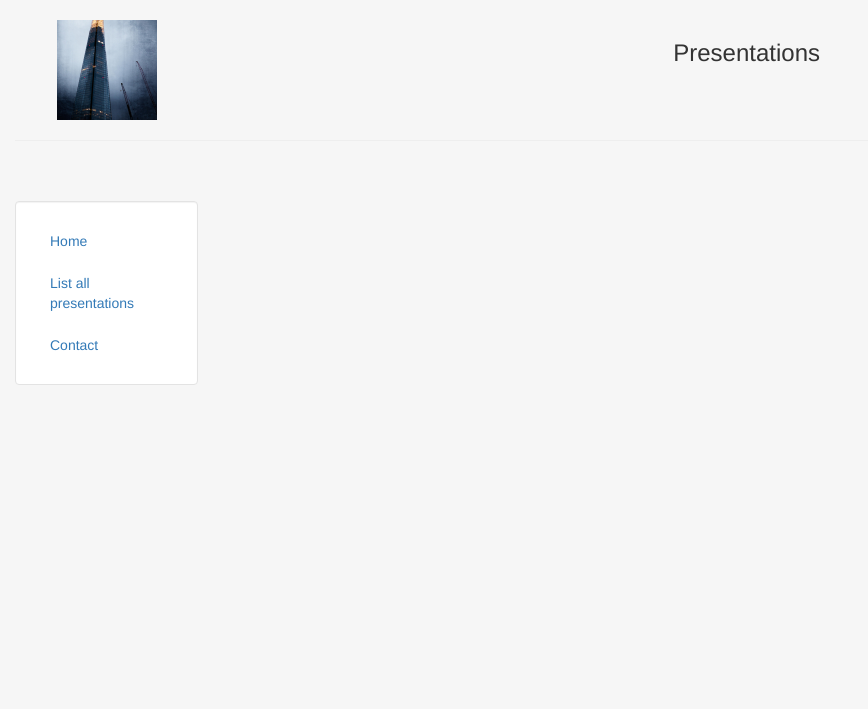
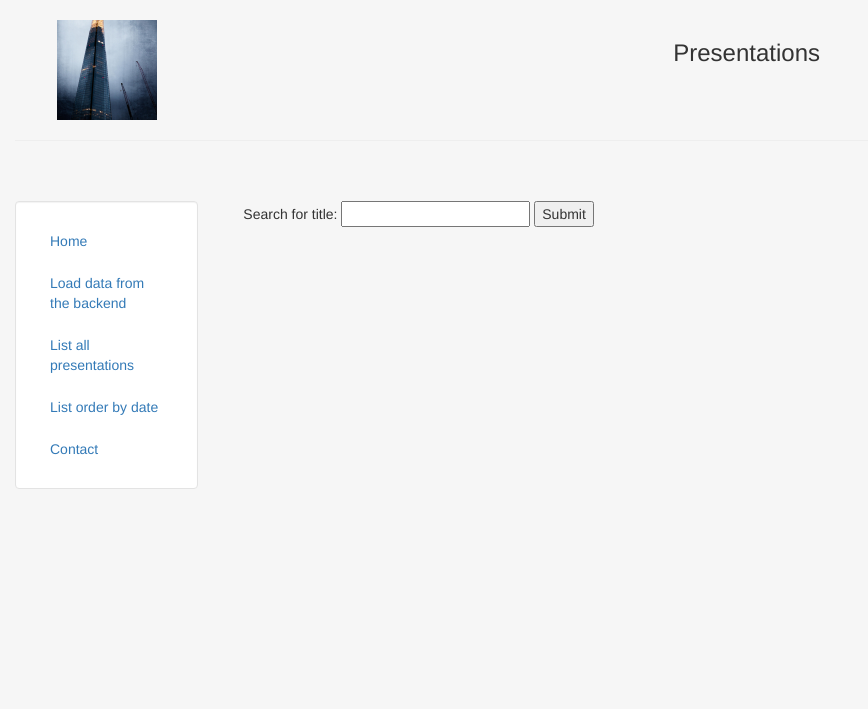
Before and after one commit to prezihomework/prezi-processor, a Django app: page /processor/search/sortByDate in a window 1280 px wide. Shown: the top 709 px of the page, without its empty margins (0-868 px from the left). Run offline with Django 3.2, Linux system fonts and the light colour scheme; data that the repository does not hold is empty; some libraries are stand-ins or nearby versions.

Commit message:
Implement List order by date functionality

```diff
--- /dev/null
+++ b/processor/templates/processor/deserialize.html
@@ -0,0 +1,5 @@
+{% extends "processor/header.html" %}
+
+{% block content %}
+    <p> The data loading has finished. :)</p>
+{% endblock %}
--- a/processor/templates/processor/header.html
+++ b/processor/templates/processor/header.html
@@ -39,7 +39,9 @@
 			<div class="well bs-sidebar" id="sidebar" style="background-color:#fff">
 			  <ul class="nav nav-pills nav-stacked">
 				<li><a href='/processor'>Home</a></li>
+                <li><a href='/processor/deserialize'>Load data from the backend</a></li>
 				<li><a href='/processor/search/'>List all presentations</a></li>
+                <li><a href='/processor/search/sortByDate'>List order by date</a></li>
 				<li><a href='/processor/contact/'>Contact</a></li>
 			  </ul>
 			</div>
--- a/processor/templates/processor/search.html
+++ b/processor/templates/processor/search.html
@@ -1,18 +1,21 @@
 {% extends "processor/header.html" %}
 {% block content %}
 
-    <table style="width:80%">
+    <form action="/processor/search">
+        Search for title: <input type="text" name="searchfield">
+        <input type="submit" value="Submit"><br><br>
+    </form>
+
+    <table class="body" style="">
         {% for prezi in object_list %}
               <tr>
-                <td><h5>{{ prezi.pub_date|date:"Y-m-d" }}<a href="/processor/search/{{prezi.title}}">  {{ prezi.title }}</a></h5></td>
+                <td><h5>{{ prezi.pub_date|date:"Y-m-d" }}<a href="/processor/search/?{{prezi.title}}">  {{ prezi.title }}</a></h5></td>
                 <td>ID: {{ prezi.id }}</td>
                 <td>Thumbnail: {{ prezi.thumbnail }}</td>
-                <td>Creator name: {{ creator.name }}</td>
-                <td>Creator profile URL: {{ creator.profileUrl }}</td>
+                <td>Creator name: {{ prezi.creator.name }}</td>
+                <td>Creator profile URL: {{ prezi.creator.profileUrl }}</td>
               </tr>
         {% endfor %}
     </table>
 
-    <h3><a href="/search/{{prezi.id}}">{{ prezi.title}}</a></h3>
-
 {% endblock %}
--- a/processor/urls.py
+++ b/processor/urls.py
@@ -8,9 +8,12 @@ urlpatterns = [
                 url(r'^$', views.index, name='home'),
                 url(r'^contact/', views.contact, name='processor/contact.html'),
                 url(r'^test/', views.test, name='processor/test.html'),
-                url(r'^search/', ListView.as_view(
+                url(r'^search/$', ListView.as_view(
                                     queryset=Prezi.objects.all(),
                                     template_name="processor/search.html")),
+                url(r'^search/sortByDate', ListView.as_view(
+                    queryset=Prezi.objects.all().order_by('pub_date'),
+                    template_name="processor/search.html")),
                 url(r'^list/', views.list, name='processor/list.html'),
                 url(r'^deserialize/', views.deserialize, name='processor/deserialize.html'),
 ]
--- a/processor/views.py
+++ b/processor/views.py
@@ -39,4 +39,4 @@ def deserialize(request):
         Prezi.objects.update_or_create(id=single_entry["id"], title=single_entry["title"], thumbnail=single_entry["thumbnail"], creator=Creator.objects.get(name=single_entry["creator"]["name"], profileUrl=single_entry["creator"]["profileUrl"]),
                      pub_date=date_object)
 
-    return render(request, 'processor/home.html')
+    return render(request, 'processor/deserialize.html')
```
Also changed, not shown: db.sqlite3.
